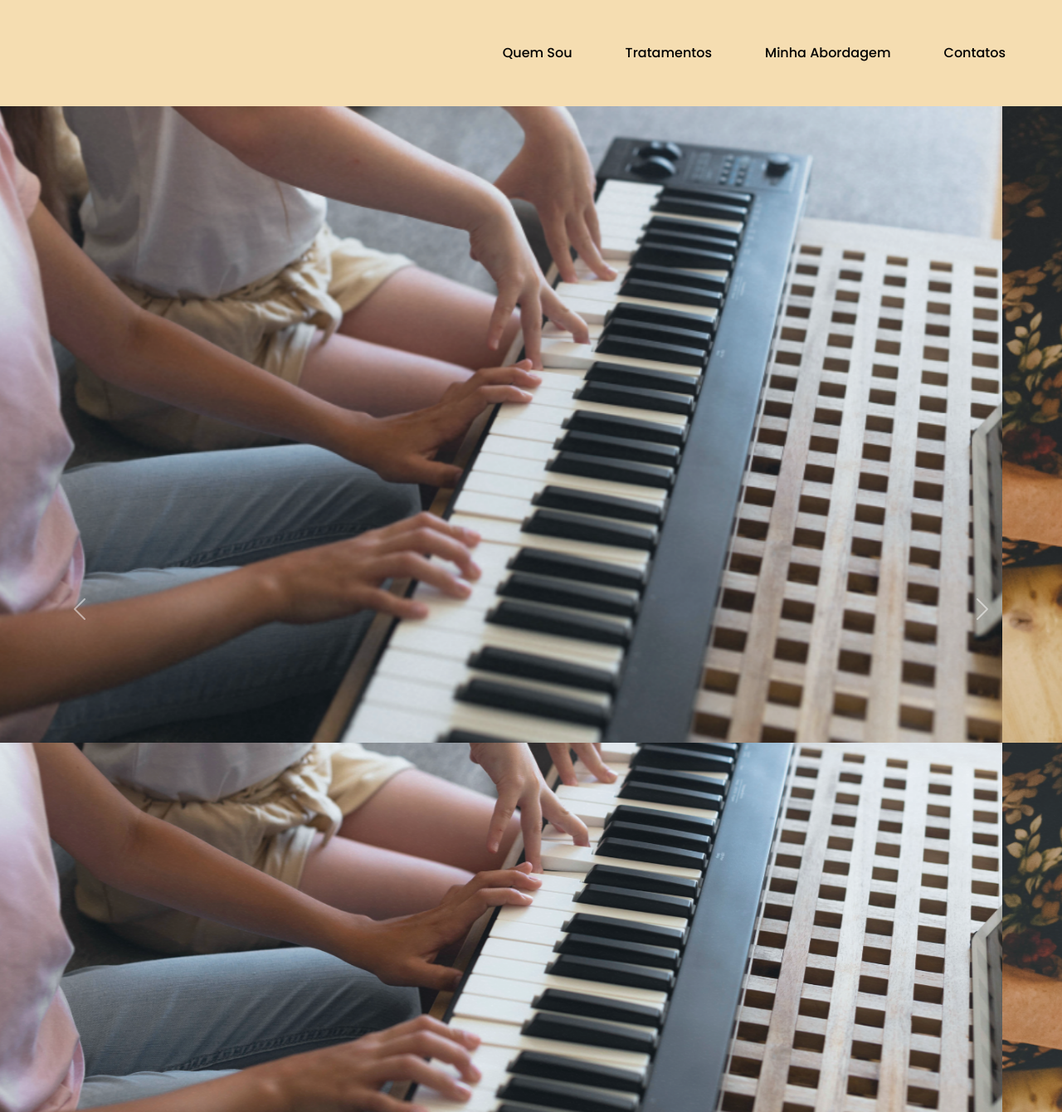
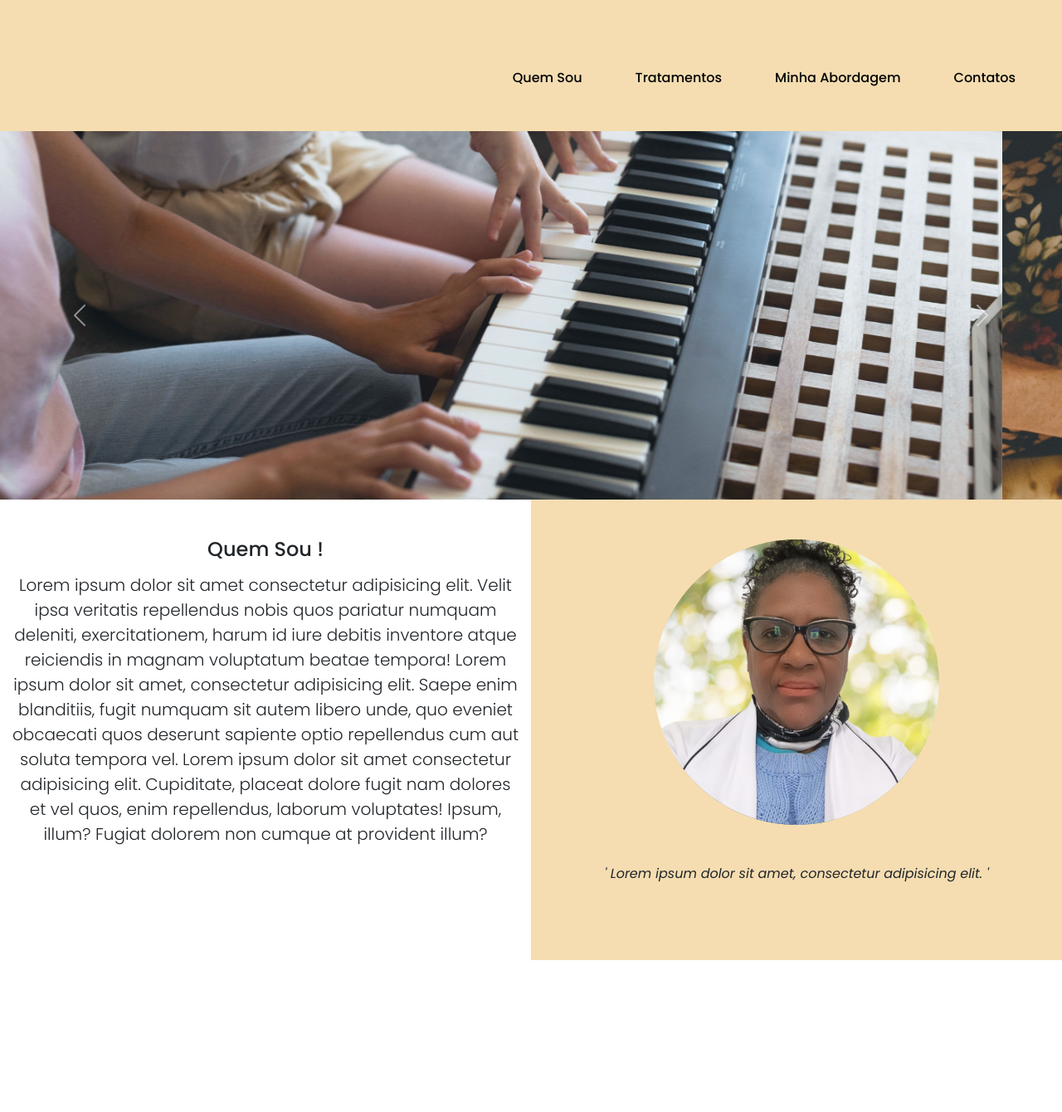
Before and after one commit to pedrovfa/Clinica-Musicoterapia, a plain HTML site: page index.html in a window 1280 px wide. Shown: the whole page at 83% size. After the commit the page ends 1157 px from the top, so only its background shows below. Drawn offline with nearby package versions, Linux system fonts and the light colour scheme.

Commit message:
quem eu sou em desenvolvimento

```diff
--- /dev/null
+++ b/estilos/quemsou.css
@@ -0,0 +1,3 @@
+.div{
+    background-color: var(--cor-primaria);
+}
--- a/estilos/reset.css
+++ b/estilos/reset.css
@@ -17,6 +17,7 @@ time, mark, audio, video {
 	font-size: 100%;
 	font: inherit;
 	vertical-align: baseline;
+
 }
 /* HTML5 display-role reset for older browsers */
 article, aside, details, figcaption, figure,
--- a/estilos/style.css
+++ b/estilos/style.css
@@ -1,6 +1,6 @@
 @import url(reset.css);
 @import url(header.css);
-
+@import url(quemsou.css);
 /* Importação de Fonte */
 @import url('https://fonts.googleapis.com/css2?family=Poppins:ital,wght@0,100;0,200;0,300;0,400;0,500;0,600;0,700;0,800;0,900;1,100;1,200;1,300;1,400;1,500;1,600;1,700;1,800;1,900&display=swap');
 
--- a/index.html
+++ b/index.html
@@ -11,14 +11,14 @@
 </head>
 <body>
     <header id="cabecalho">
-        <nav class=" navbar navbar-expand-lg p-5">
-            <div class="container-fluid">
+        <nav class=" navbar navbar-expand-lg p-5 justify-content-center justify-content-lg-end">
+            <div class=" d-flex align-items-center flex-column">
                     <a class="navbar-brand" href="#"><img src="" alt=""></a>
                     <button class="navbar-toggler" type="button" data-bs-toggle="collapse" data-bs-target="#navbarNav" aria-controls="navbarNav" aria-expanded="false" aria-label="Toggle navigation">
                     <span class="navbar-toggler-icon"></span>
                     </button>
-              <div class="collapse navbar-collapse nav justify-content-end" id="navbarNav">
-                    <ul class="navbar-nav gap-5 fw-medium">
+              <div class="collapse navbar-collapse nav justify-content-lg-end justify-content-center p-5 p-lg-0" id="navbarNav">
+                    <ul class="navbar-nav gap-5 fw-medium align-items-center">
                     <li class="nav-item">
                         <a class="nav-link links__menu" aria-current="page" href="#">Quem Sou</a>
                     </li>
@@ -42,22 +42,22 @@
             <div class="carousel-inner">
               <div class="carousel-item active">
                 <img src="assets/mobile/banner-1-mobile.png" class="d-block d-md-none w-100" alt="...">
-                <img src="assets/tablet/banner-1-tablete.png" class="d-block d-md-block d-none w-100" alt="...">
-                <img src="assets/desktop/banner-1-desktop.png" class="d-block d-none d-lg-block w-100" alt="...">
+                <img src="assets/tablet/banner-1-tablete.png" class="d-block d-md-block d-lg-none d-none w-100" alt="...">
+                <img src="assets/desktop/banner-1-desktop.png" class="d-none d-lg-block w-100" alt="...">
               </div>
               <div class="carousel-item">
                 <img src="assets/mobile/banner-2-mobile.png" class="d-block d-md-none w-100" alt="...">
-                <img src="assets/tablet/banner-2-tablete.png" class="d-block d-md-block d-none w-100" alt="...">
+                <img src="assets/tablet/banner-2-tablete.png" class="d-block d-md-block d-lg-none d-none w-100" alt="...">
                 <img src="assets/desktop/banner-2-desktop.png" class="d-block d-none d-lg-block w-100" alt="...">
               </div>
               <div class="carousel-item">
                 <img src="assets/mobile/banner-3-mobile.png" class="d-block d-md-none w-100" alt="...">
-                <img src="assets/tablet/banner-3-tablete.png" class="d-block d-md-block d-none w-100" alt="...">
+                <img src="assets/tablet/banner-3-tablete.png" class="d-block d-md-block d-lg-none d-none w-100" alt="...">
                 <img src="assets/desktop/banner-3-desktop.png" class="d-block d-none d-lg-block w-100" alt="...">
               </div>
               <div class="carousel-item">
                 <img src="assets/mobile/banner-4-mobile.png" class="d-block d-md-none w-100" alt="...">
-                <img src="assets/tablet/banner-4-tablete.png" class="d-block d-md-block d-none w-100" alt="...">
+                <img src="assets/tablet/banner-4-tablete.png" class="d-block d-md-block d-lg-none d-none w-100" alt="...">
                 <img src="assets/desktop/banner-4-desktop.png" class="d-block d-none d-lg-block w-100" alt="...">
               </div>
             </div>
@@ -74,6 +74,23 @@
 
     </section>
 
+<section class="">
+        <div class="container-fluid text-center">
+            <div class="row flex-column-reverse flex-sm-row
+            ">
+                  <div class="col-sm-6 py-5">
+                    <h1 class="fw-medium pb-3 fs-4">Quem Sou !</h1>
+                        <p class="fs-5 fw-light lh-base ">Lorem ipsum dolor sit amet consectetur adipisicing elit. Velit ipsa veritatis repellendus nobis quos pariatur numquam deleniti, exercitationem, harum id iure debitis inventore atque reiciendis in magnam voluptatum beatae tempora! Lorem ipsum dolor sit amet, consectetur adipisicing elit. Saepe enim blanditiis, fugit numquam sit autem libero unde, quo eveniet obcaecati quos deserunt sapiente optio repellendus cum aut soluta tempora vel. Lorem ipsum dolor sit amet consectetur adipisicing elit. Cupiditate, placeat dolore fugit nam dolores et vel quos, enim repellendus, laborum voluptates! Ipsum, illum? Fugiat dolorem non cumque at provident illum?
+                        </p>
+                </div>
+                  <div class="col-sm-6 div py-5">
+                    <img src="assets/mae.png" class="img-fluid" alt="...">
+                    <p class="py-5 fst-italic ">' Lorem ipsum dolor sit amet, consectetur adipisicing elit. '</p>
+                </div>
+            </div>
+
+        </div>
+</section>
 
 
 
```
Also changed, not shown: assets/mae.png (added).
